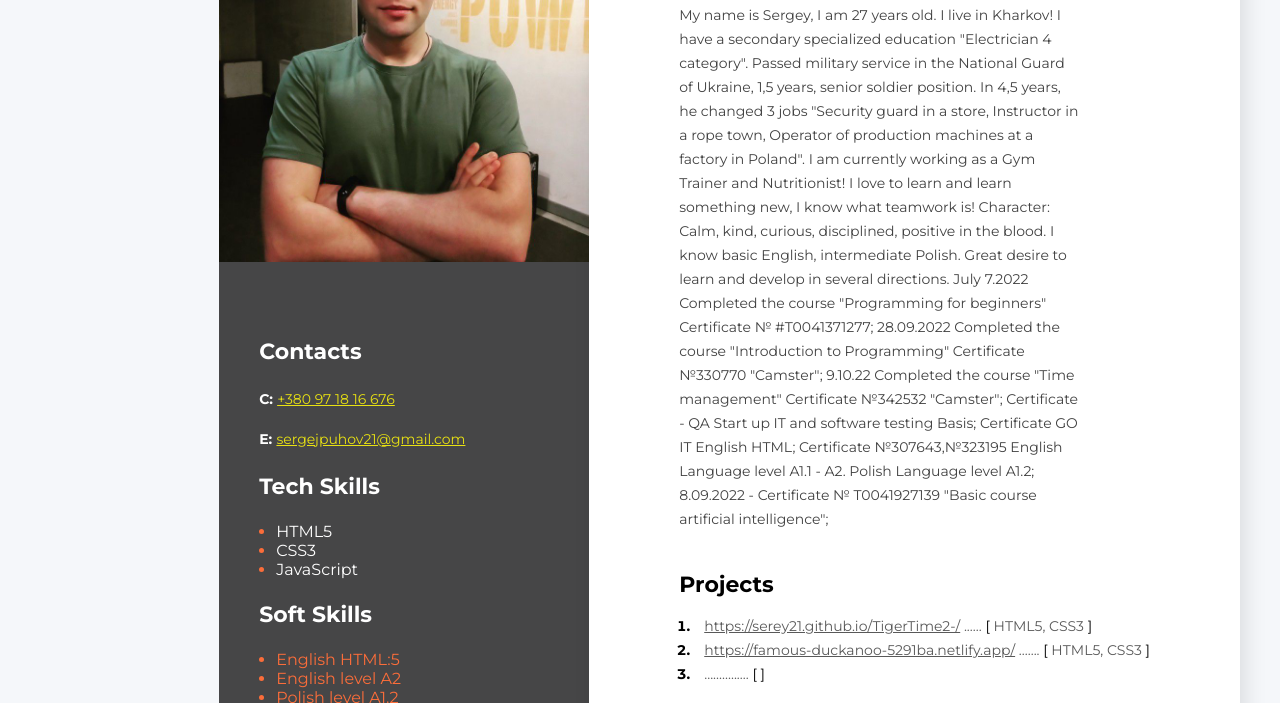
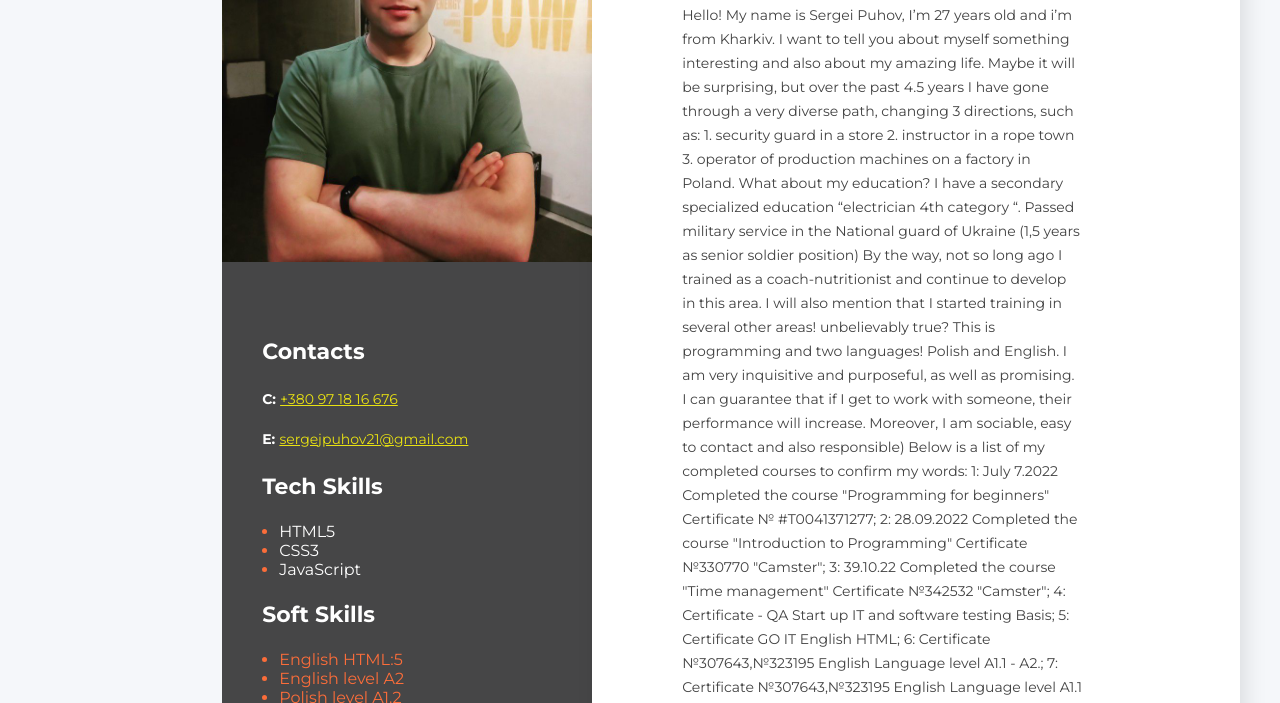
Before and after one commit to Serey21/Resume, a plain HTML site: page index.html in a window 1280 px wide. Shown: the part 249-952 px from the top of the page. Drawn offline with Linux system fonts and the light colour scheme.

Commit message:
Add files via upload

```diff
--- a/index.html
+++ b/index.html
@@ -25,11 +25,23 @@
     <h1 class="about-name"> Sergey Puhov </h1>
 
     <p class="about-description">
-      My name is Sergey, I am 27 years old. I live in Kharkov! I have a  secondary specialized education "Electrician 4 category". Passed military service in the National Guard of Ukraine, 1,5 years, senior soldier position. In 4,5 years, he changed 3 jobs "Security guard in a store, Instructor in a rope  town, Operator of production machines at a factory in Poland". I am currently working as a Gym Trainer and Nutritionist! I love to learn and learn something new, I know what teamwork is!
-      Character: Calm, kind, curious, disciplined, positive in the blood.
-      I know basic English, intermediate Polish.
-      Great desire to learn and develop in several directions.
-      July 7.2022 Completed the course "Programming for beginners" Certificate № #T0041371277; 28.09.2022 Completed the course "Introduction to Programming"  Certificate №330770 "Camster"; 9.10.22 Completed the course "Time management" Certificate №342532 "Camster";  Certificate - QA Start up IT and software testing Basis; Certificate GO IT English HTML; Certificate №307643,№323195 English Language level A1.1 - A2. Polish Language level A1.2; 8.09.2022 - Certificate № T0041927139 "Basic course artificial intelligence";
+      Hello! My name is Sergei Puhov, I’m 27 years old and i’m from Kharkiv. I want to tell you about myself something interesting and also about my amazing life.  Maybe it will be surprising, but over the past 4.5 years I have gone through a very diverse path, changing 3 directions, such as:
+ 1. security guard in a store
+ 2. instructor in a rope town
+ 3. operator of production machines on a factory in Poland.
+What about my education? I have a secondary specialized education “electrician 4th category “. Passed military service in the National guard of Ukraine (1,5 years as senior soldier position)
+By the way, not so long ago I trained as a coach-nutritionist and continue to develop in this area.
+I will also mention that I started training in several other areas! unbelievably true? This is programming and two languages! Polish and English. I am very inquisitive and purposeful, as well as promising. I can guarantee that if I get to work with someone, their performance will increase. Moreover, I am sociable, easy to contact and also responsible)
+Below is a list of my completed courses to confirm my words:
+1: July 7.2022 Completed the course "Programming for beginners" Certificate № #T0041371277;
+2: 28.09.2022 Completed the course "Introduction to Programming"  Certificate №330770 "Camster";
+3: 39.10.22 Completed the course "Time management" Certificate №342532 "Camster";
+4: Certificate - QA Start up IT and software testing Basis;
+5: Certificate GO IT English HTML;
+6: Certificate №307643,№323195 English Language level A1.1 - A2.;
+7: Certificate №307643,№323195 English Language level A1.1 - A2.;
+8: 8.09.2022 - Certificate № T0041927139 "Basic course artificial intelligence";
+
 
     </p>
   </div>
@@ -42,21 +54,21 @@
     <ol class="projects-list">
       <li class="projects-item">
         <span class="project"> <a href="https://serey21.github.io/TigerTime2-/" class="project-link">https://serey21.github.io/TigerTime2-/</a>
-          ......
+          ........................
           <span class="project-bracket">[</span> HTML5, CSS3 <span class="project-bracket">]</span>
         </span>
 
       </li>
       <li class="projects-item">
         <span class="project"><a href="https://famous-duckanoo-5291ba.netlify.app/" class="project-link">https://famous-duckanoo-5291ba.netlify.app/</a>
-          .......
+          ......
           <span class="project-bracket">[</span> HTML5, CSS3 <span class="project-bracket">]</span>
 
       </li>
       <li class="projects-item">
-        <span class="project"><a href="" class="project-link"></a>
-          ...............
-          <span class="project-bracket">[</span>  <span class="project-bracket">]</span>
+        <span class="project"><a href="https://serey21.github.io/Tiger-taim4/" class="project-link">https://serey21.github.io/Tiger-taim4/</a>
+          ........................
+          <span class="project-bracket">[</span> HTML5, CSS3 <span class="project-bracket">]</span>
 
       </li>
     </ol>
@@ -153,7 +165,6 @@
     <li class="soft-skills-text">English HTML:5 <span class="soft-skills-item"></span></li>
     <li class="soft-skills-text">English level A2 <span class="soft-skills-item"></span></li>
     <li class="soft-skills-text">Polish level A1.2 <span class="soft-skills-item"></span></li>
-    <li class="soft-skills-text"> <span class="soft-skills-item"></span></li>
   </ul>
 </div>
 </aside>
```
